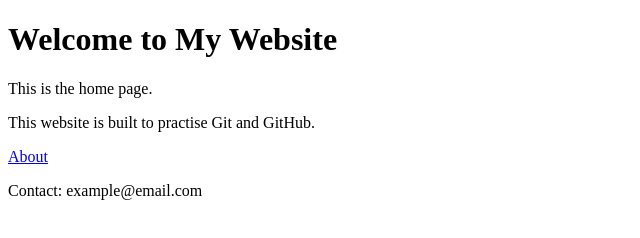
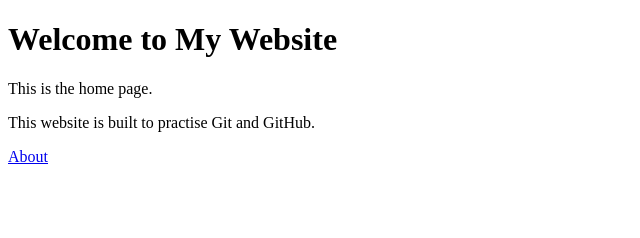
Before and after one commit to Chhavi07-arch/git-workflow-assignment, a plain HTML site: page index.html in a window 1280 px wide. Shown: the whole page, without its empty margins (0-640 px from the left). Drawn offline with Linux system fonts and the light colour scheme.

Commit message:
Revert "Add contact footer to index.html"
This reverts commit a56ebaaa1f682dd17bca9b0800e54318771dd415.

```diff
--- a/index.html
+++ b/index.html
@@ -11,4 +11,3 @@
   <a href="about.html">About</a>
 </body>
 </html>
-<footer><p>Contact: example@email.com</p></footer>
```
